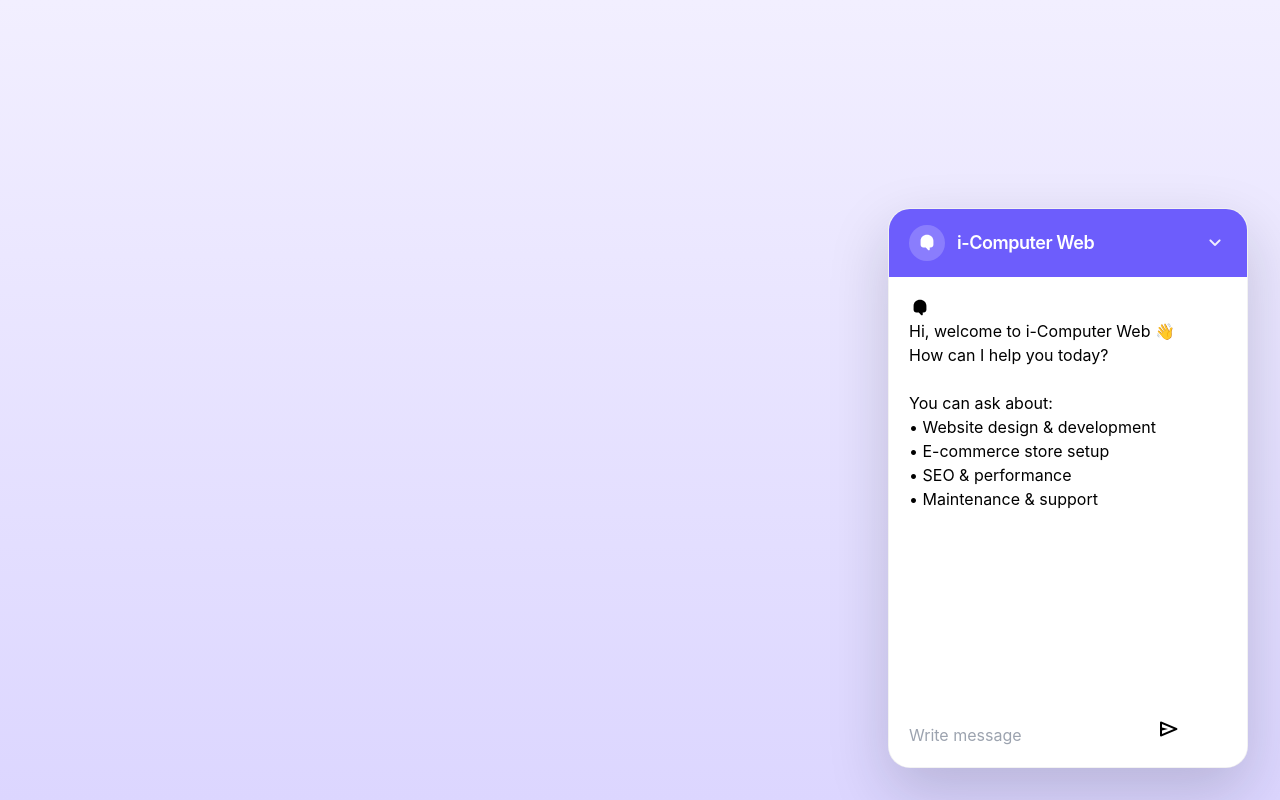
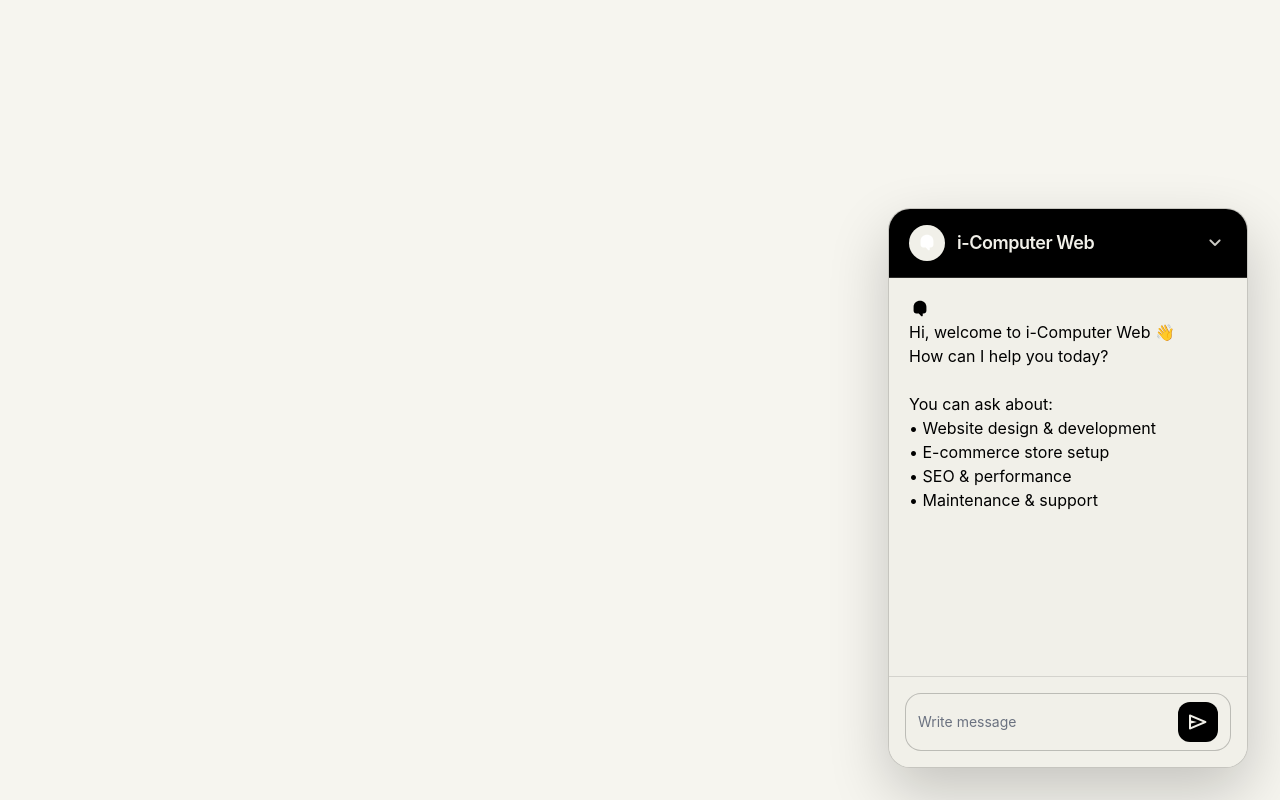
Before and after one commit to WMDTHARUSHIKA/i-computer-chatbot, a React (Vite) app: page / in a window 1280 px wide. Both pictures are taken after a click on the button "Open chatbot". Built offline with nearby package versions, Linux system fonts and the light colour scheme.

Commit message:
updated index.css

```diff
--- a/public/embed.js
+++ b/public/embed.js
@@ -1,5 +1,5 @@
 (function () {
-  const WIDGET_URL = "https://i-computer-chatbot.vercel.app/?embed=1"; // must be absolute
+  const WIDGET_URL = "https://i-computer-chatbot-p5019lv1e.vercel.app/"; // must be absolute
   const PRIMARY = "#6d5dfc";
 
   if (document.getElementById("icw-launcher") || document.getElementById("icw-frame")) return;
--- a/src/components/ChatForm.jsx
+++ b/src/components/ChatForm.jsx
@@ -15,24 +15,25 @@
   };
 
   return (
-    <form className="icw-form" onSubmit={handleSubmit}>
+    <form className="chat-form" onSubmit={handleSubmit}>
       <input
         ref={inputRef}
-        className="icw-input"
         type="text"
         placeholder="Write message"
+        className="message-input"
         autoComplete="off"
         disabled={disabled}
         required
       />
+
       <button
-        className="icw-send"
         type="submit"
+        className="send-btn material-symbols-rounded"
         disabled={disabled}
         aria-label="Send"
         title="Send"
       >
-        <span className="material-symbols-rounded">send</span>
+        send
       </button>
     </form>
   );
--- a/src/index.css
+++ b/src/index.css
@@ -18,10 +18,12 @@
     margin: 0;
     min-height: 100vh;
     font-family: "Inter", sans-serif;
-    background: linear-gradient(180deg, #f2efff 0%, #dcd6ff 100%);
+
+    /* optional site background (change/remove if you want) */
+    background: #f6f5ef;
   }
 
-  /* ✅ EMBED MODE: remove the background (transparent) */
+  /* ✅ when inside iframe (?embed=1) */
   html.chat-embed,
   body.chat-embed {
     background: transparent !important;
@@ -30,24 +32,41 @@
 }
 
 @layer components {
+  /* ===== Widget position ===== */
   .chatbot-wrapper {
     @apply fixed bottom-8 right-8 z-50 flex flex-col items-end;
   }
 
+  /* ===== Launcher button (closed state) ===== */
   .chatbot-launcher {
-    @apply w-12 h-12 rounded-full bg-[#6d5dfc] text-white
-           shadow-[0_18px_40px_rgba(17,24,39,0.22)]
-           flex items-center justify-center hover:bg-[#5b4cd1] transition-colors;
+    @apply w-12 h-12 rounded-full flex items-center justify-center
+           shadow-[0_18px_40px_rgba(0,0,0,0.25)]
+           transition-colors border;
+    background: #000000;
+    border-color: rgba(0, 0, 0, 0.25);
+    color: #F1F0E9;
   }
 
-  .chatbot-popup {
-    @apply w-[360px] h-[560px] bg-white rounded-[22px] overflow-hidden
-           shadow-[0_24px_60px_rgba(17,24,39,0.18)]
-           flex flex-col border border-black/5;
+  .chatbot-launcher:hover {
+    background: #111111;
   }
 
+  /* ===== Popup ===== */
+  .chatbot-popup {
+    @apply w-[360px] h-[560px] overflow-hidden
+           shadow-[0_24px_60px_rgba(0,0,0,0.20)]
+           flex flex-col border;
+    background: #F1F0E9;
+    border-color: rgba(0, 0, 0, 0.18);
+    border-radius: 22px;
+  }
+
+  /* ===== Header ===== */
   .chat-header {
-    @apply bg-[#6d5dfc] text-white px-5 py-4 flex items-center justify-between;
+    @apply px-5 py-4 flex items-center justify-between border-b;
+    background: #000000;
+    color: #F1F0E9;
+    border-color: rgba(241, 240, 233, 0.18);
   }
 
   .header-info {
@@ -55,7 +74,10 @@
   }
 
   .header-icon-container {
-    @apply w-9 h-9 rounded-full bg-white/20 flex items-center justify-center;
+    @apply w-9 h-9 rounded-full flex items-center justify-center border;
+    background: #F1F0E9;
+    border-color: rgba(241, 240, 233, 0.35);
+    color: #000000;
   }
 
   .logo-text {
@@ -63,25 +85,45 @@
   }
 
   .header-arrow {
-    @apply text-white/90 hover:text-white transition-colors;
+    @apply transition-colors;
+    color: rgba(241, 240, 233, 0.85);
   }
 
+  .header-arrow:hover {
+    color: #F1F0E9;
+  }
+
+  /* ===== Body ===== */
   .chatbot-body {
-    @apply flex-1 overflow-y-auto px-5 py-5 space-y-5 bg-white;
+    @apply flex-1 overflow-y-auto px-5 py-5 space-y-5;
+    background: #F1F0E9;
+  }
+
+  .chatbot-body::-webkit-scrollbar {
+    width: 10px;
+  }
+  .chatbot-body::-webkit-scrollbar-thumb {
+    background: rgba(0, 0, 0, 0.18);
+    border-radius: 999px;
+    border: 3px solid #F1F0E9;
   }
 
   .message {
     @apply flex items-end gap-2;
   }
+
   .bot-message {
     @apply flex-row;
   }
+
   .user-message {
     @apply flex-row-reverse;
   }
 
   .bot-icon-wrapper {
-    @apply w-9 h-9 rounded-full bg-[#6d5dfc] flex items-center justify-center flex-shrink-0;
+    @apply w-9 h-9 rounded-full flex items-center justify-center flex-shrink-0;
+    background: #000000;
+    color: #F1F0E9;
   }
 
   .message-text-container {
@@ -89,43 +131,79 @@
   }
 
   .message-text {
-    @apply px-4 py-3 text-[13px] leading-relaxed;
+    @apply px-4 py-3 text-[13px] leading-relaxed border;
+    border-radius: 16px;
+    border-color: rgba(0, 0, 0, 0.12);
   }
 
+  /* Bot bubble */
   .bot-message .message-text {
-    @apply bg-[#f3f1ff] text-gray-800 rounded-[16px] rounded-bl-[6px];
+    background: rgba(255, 255, 255, 0.55);
+    color: #000000;
+    border-bottom-left-radius: 6px;
   }
 
+  /* User bubble */
   .user-message .message-text {
-    @apply bg-[#6d5dfc] text-white rounded-[16px] rounded-br-[6px];
+    background: #000000;
+    color: #F1F0E9;
+    border-color: rgba(0, 0, 0, 0.35);
+    border-bottom-right-radius: 6px;
   }
 
+  /* Error message styling */
+  .error .message-text {
+    background: #fff1f1;
+    color: #b00020;
+    border-color: rgba(176, 0, 32, 0.25);
+  }
+
+  /* ===== Footer / Input ===== */
   .chat-footer {
-    @apply p-5 bg-white;
+    @apply p-4 border-t shrink-0;
+    background: #F1F0E9;
+    border-color: rgba(0, 0, 0, 0.12);
   }
 
   .chat-form {
-    @apply flex items-center bg-white rounded-full border border-gray-200
-           px-4 py-2 shadow-sm;
+    @apply w-full flex items-center gap-2 rounded-2xl px-3 py-2 border;
+    background: #F1F0E9;
+    border-color: rgba(0, 0, 0, 0.22);
   }
 
   .message-input {
-    @apply flex-1 bg-transparent outline-none border-none text-sm text-gray-700 placeholder-gray-400;
+    @apply flex-1 bg-transparent outline-none border-none
+           text-sm placeholder-gray-500;
+    color: #000000;
     min-width: 0;
   }
 
   .send-btn {
-    @apply w-10 h-10 rounded-full bg-[#6d5dfc] text-white flex items-center justify-center
-           ml-3 hover:bg-[#5b4cd1] transition-colors;
+    @apply w-10 h-10 flex items-center justify-center rounded-xl
+           flex-shrink-0 transition-colors border;
+    background: #000000;
+    color: #F1F0E9;
+    border-color: rgba(0, 0, 0, 0.25);
   }
 
-  /* ✅ EMBED MODE helpers */
+  .send-btn:hover {
+    background: #111111;
+  }
+
+  .send-btn:disabled {
+    @apply opacity-60 cursor-not-allowed;
+  }
+
+  .message-input:disabled {
+    @apply opacity-70 cursor-not-allowed;
+  }
+
+  /* ===== Embed mode helpers ===== */
   .chatbot-embed-root {
     width: 100%;
     height: 100%;
   }
 
-  /* ✅ popup fills iframe; removes extra purple area */
   .chatbot-embed-fill {
     width: 100% !important;
     height: 100% !important;
@@ -133,4 +211,19 @@
     box-shadow: none !important;
     border: 0 !important;
   }
+
+  /* ===== Mobile ===== */
+  @media (max-width: 420px) {
+    .chatbot-wrapper {
+      @apply bottom-4 right-4 left-4 items-stretch;
+    }
+
+    .chatbot-popup {
+      @apply w-auto h-[74vh];
+    }
+
+    .chatbot-launcher {
+      @apply self-end;
+    }
+  }
 }
```
